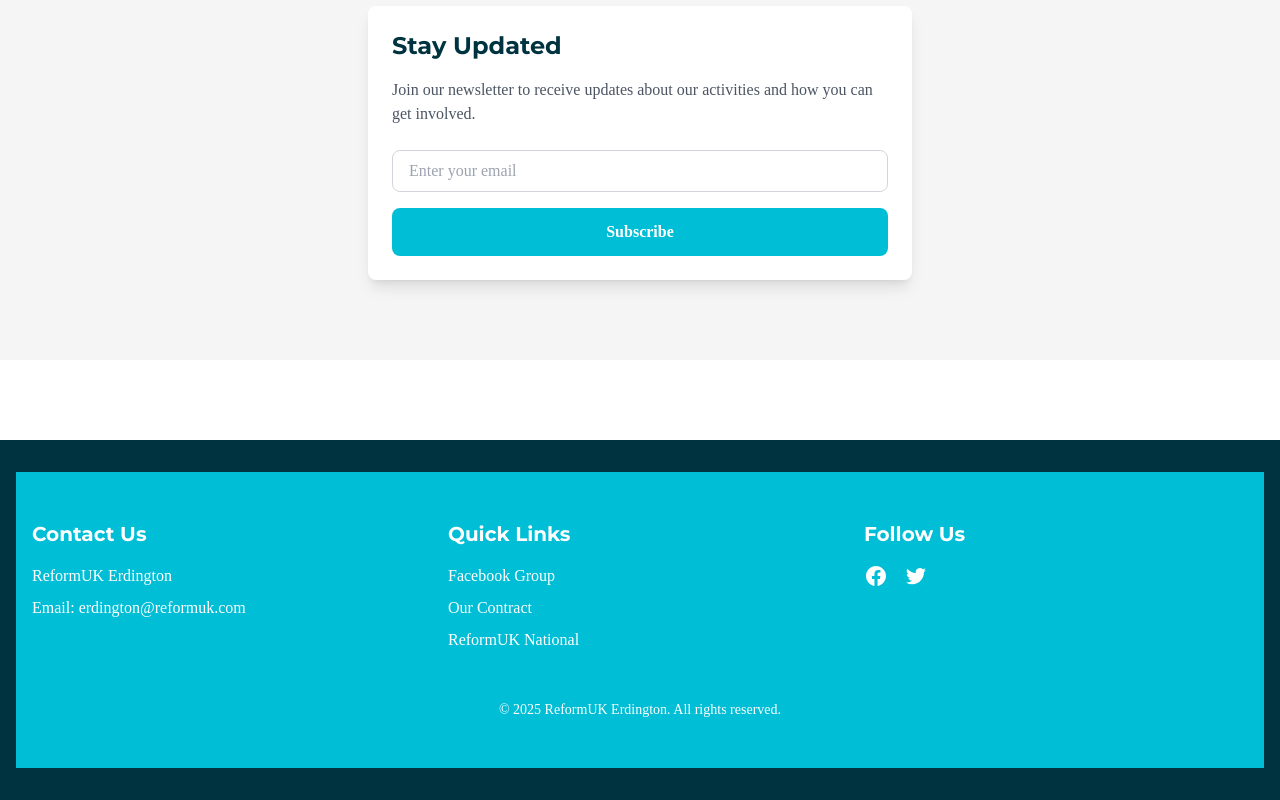
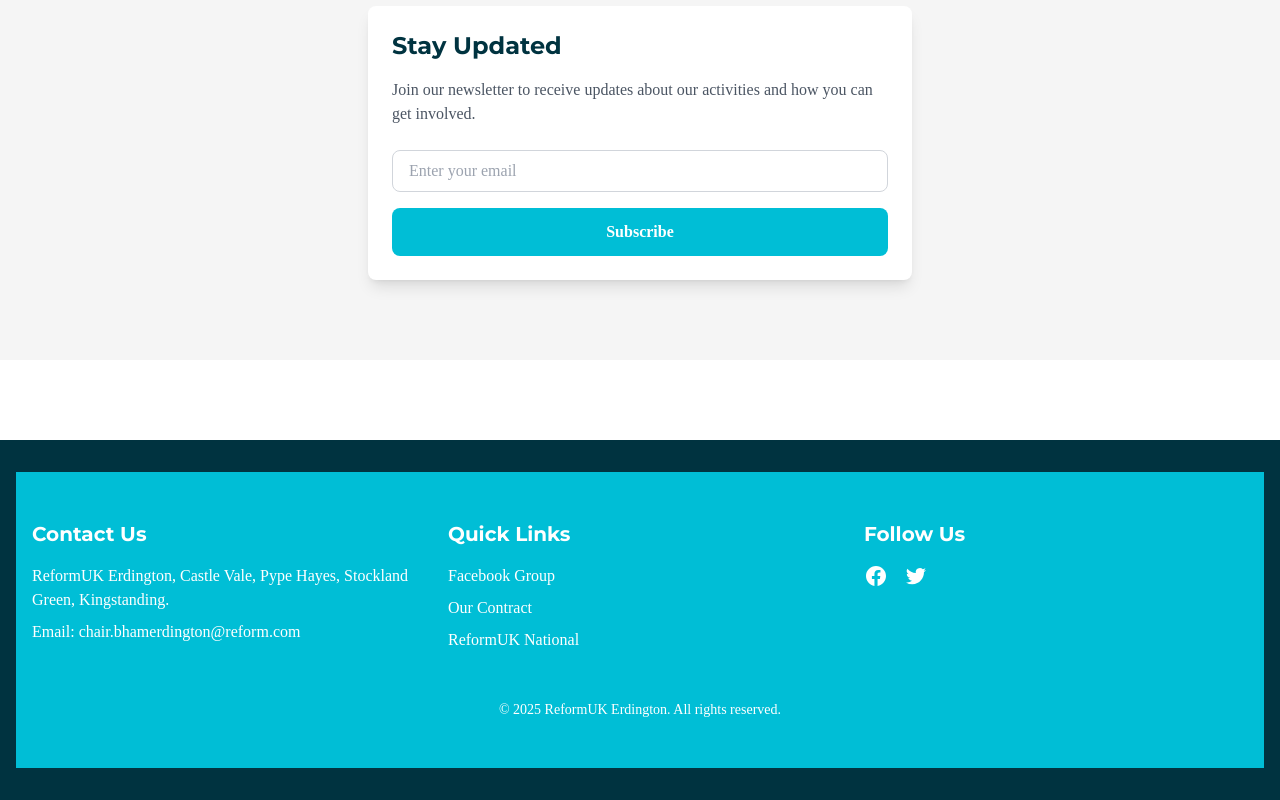
Before and after one commit to LammieJ/Reform-uk, a Next.js app: page / in a window 1280 px wide. Shown: the part 4173-4973 px from the top of the page. Built offline with nearby package versions, Linux system fonts and the light colour scheme; no server answers.

Commit message:
Update Twitter links to x.com/ReformErdington

```diff
--- a/src/components/Footer.tsx
+++ b/src/components/Footer.tsx
@@ -6,8 +6,8 @@
           {/* Contact Info */}
           <div>
             <h3 className="text-xl font-bold mb-4">Contact Us</h3>
-            <p className="mb-2">ReformUK Erdington</p>
-            <p className="mb-2">Email: erdington@reformuk.com</p>
+            <p className="mb-2">ReformUK Erdington, Castle Vale, Pype Hayes, Stockland Green, Kingstanding. </p>
+            <p className="mb-2">Email: chair.bhamerdington@reform.com</p>
           </div>
 
           {/* Quick Links */}
@@ -72,7 +72,7 @@
                 </svg>
               </a>
               <a
-                href="https://twitter.com/reformuk"
+                href="https://x.com/ReformErdington"
                 target="_blank"
                 rel="noopener noreferrer"
                 className="hover:text-reform-light transition-colors duration-200"
--- a/src/components/Navigation.tsx
+++ b/src/components/Navigation.tsx
@@ -102,7 +102,7 @@
             </a>
             <div className="flex items-center gap-2">
               <a
-                href="https://twitter.com/ReformErdington"
+                href="https://x.com/ReformErdington"
                 target="_blank"
                 rel="noopener noreferrer"
                 className="bg-white text-reform-primary px-5 py-2 text-sm font-medium rounded-md hover:bg-white/90 transition-colors duration-200"
@@ -190,7 +190,7 @@
               </a>
               <div className="flex flex-col gap-2 px-3 mt-4">
                 <a
-                  href="https://twitter.com/ReformErdington"
+                  href="https://x.com/ReformErdington"
                   target="_blank"
                   rel="noopener noreferrer"
                   className="block bg-white text-reform-primary px-4 py-2 rounded-md hover:bg-white/90 transition-colors duration-200 text-center"
```
